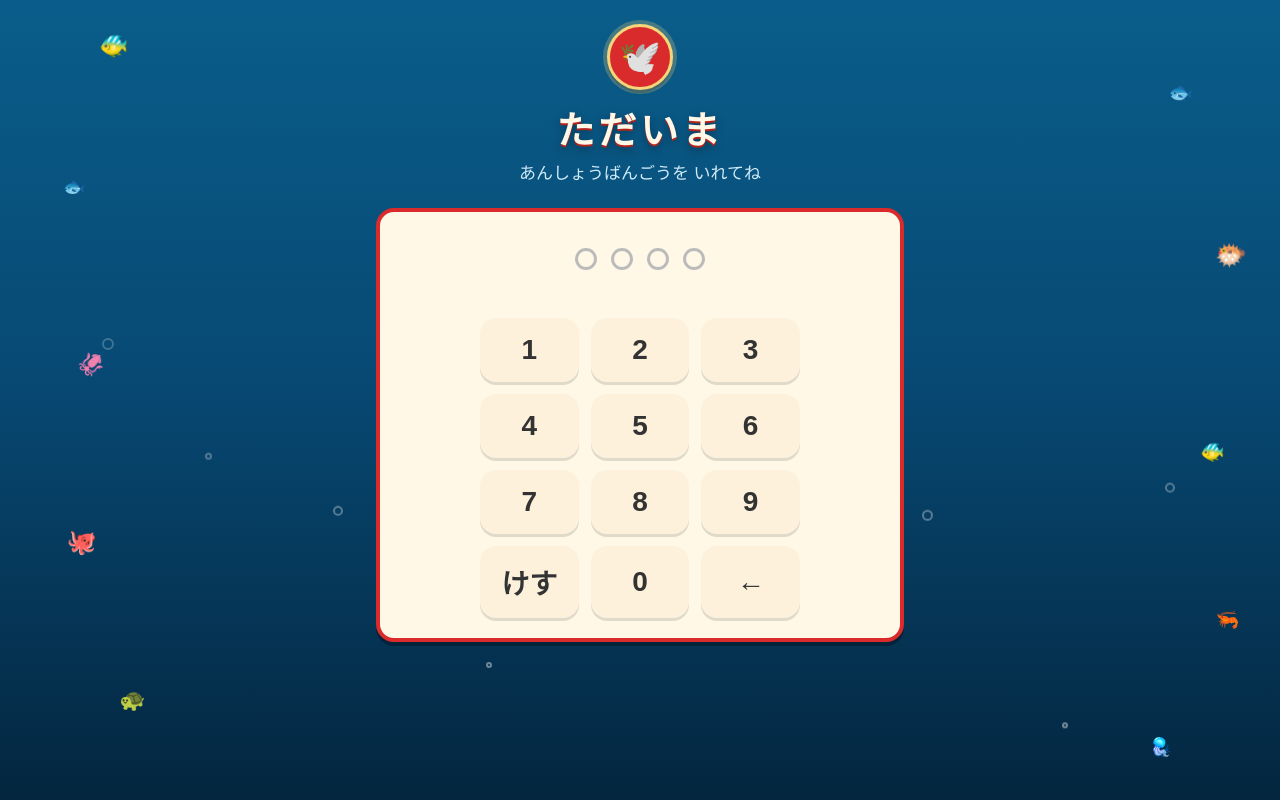
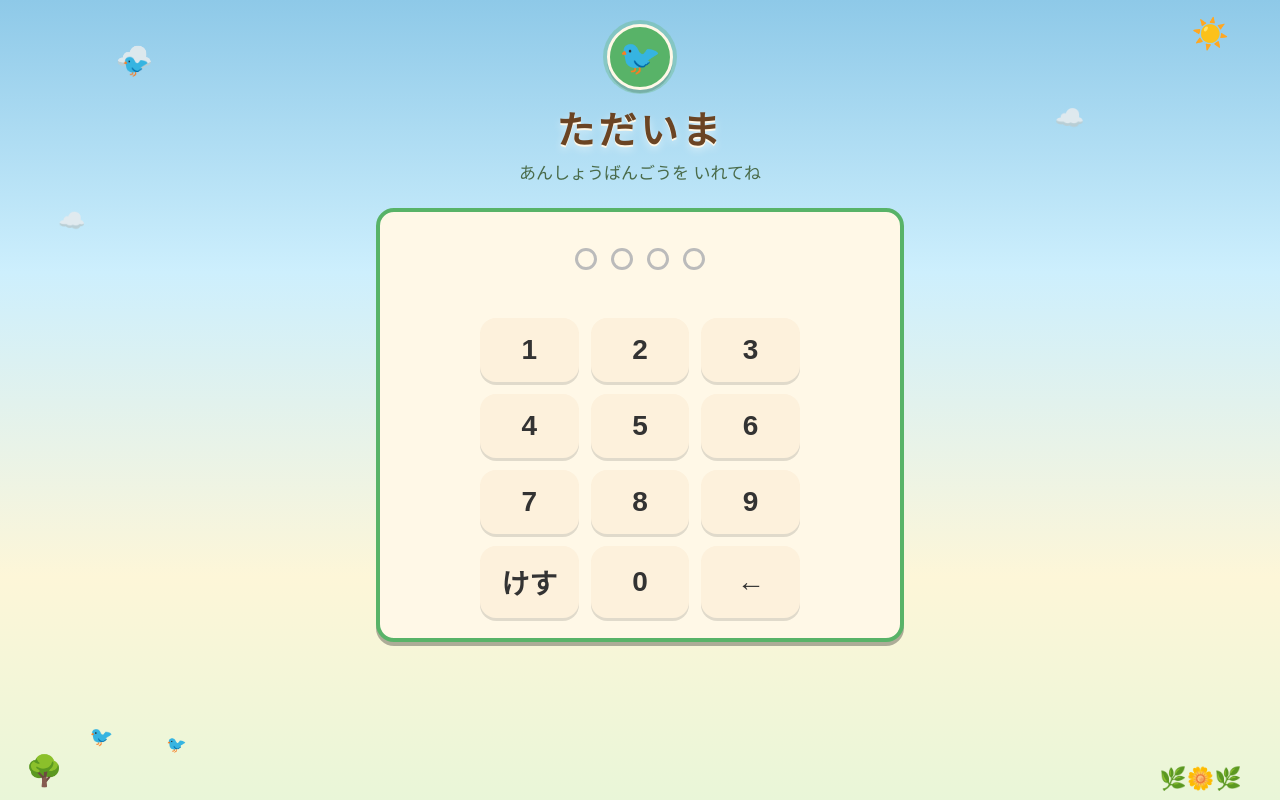
Before and after one commit to teguro/kids-drills, a plain HTML site: page index.html in a window 1280 px wide. Drawn offline with Linux system fonts and the light colour scheme.

Commit message:
Change skin to wild birds

```diff
--- a/index.html
+++ b/index.html
@@ -6,22 +6,23 @@
 <title>ただいま</title>
 <style>
   * { box-sizing: border-box; }
-  body { margin: 0; font-family: "Hiragino Maru Gothic ProN", "Hiragino Sans", sans-serif; background: linear-gradient(180deg, #0a5d8a 0%, #074a75 45%, #04263f 100%); background-attachment: fixed; color: #333; min-height: 100vh; }
+  body { margin: 0; font-family: "Hiragino Maru Gothic ProN", "Hiragino Sans", sans-serif; background: linear-gradient(180deg, #8ec9e8 0%, #cdeffd 34%, #fdf6d8 72%, #e9f6d8 100%); background-attachment: fixed; color: #333; min-height: 100vh; }
   .wrap { position: relative; z-index: 1; max-width: 560px; margin: 0 auto; padding: 24px 16px 40px; text-align: center; }
-  h1 { font-size: 38px; margin: 10px 0 4px; color: #fff8e7; letter-spacing: .1em; text-shadow: 0 2px 0 #b3231b, 0 4px 10px rgba(0,0,0,.35); }
-  p.sub { font-size: 17px; color: #cfeaf7; margin: 0 0 24px; }
+  h1 { font-size: 38px; margin: 10px 0 4px; color: #6b4423; letter-spacing: .1em; text-shadow: 0 2px 0 #fff8e7, 0 4px 8px rgba(255,255,255,.6); }
+  p.sub { font-size: 17px; color: #4a6b4a; margin: 0 0 24px; }
   .hidden { display: none; }
 
-  /* ---- 海底温泉の飾り（魚と泡） ---- */
-  .sea-deco { position: fixed; inset: 0; overflow: hidden; pointer-events: none; z-index: 0; }
-  .sea-deco .fish { position: absolute; animation: swim 7s ease-in-out infinite alternate; }
-  .sea-deco .bubble { position: absolute; bottom: -30px; border-radius: 50%; border: 2px solid rgba(255,255,255,.5); animation: rise linear infinite; }
-  @keyframes swim { from { transform: translateX(0) } to { transform: translateX(26px) } }
-  @keyframes rise { from { transform: translateY(0); opacity: 0 } 12% { opacity: .9 } to { transform: translateY(-108vh); opacity: 0 } }
+  /* ---- 野鳥の飾り（空を飛ぶ鳥と雲） ---- */
+  .sky-deco { position: fixed; inset: 0; overflow: hidden; pointer-events: none; z-index: 0; }
+  .sky-deco .bird { position: absolute; left: -12%; animation: fly linear infinite; }
+  .sky-deco .cloud { position: absolute; animation: drift 9s ease-in-out infinite alternate; opacity: .9; }
+  .sky-deco .perch { position: absolute; }
+  @keyframes fly { from { transform: translate(0, 0) } 25% { transform: translate(28vw, -14px) } 50% { transform: translate(56vw, 4px) } 75% { transform: translate(84vw, -10px) } to { transform: translate(118vw, 2px) } }
+  @keyframes drift { from { transform: translateX(0) } to { transform: translateX(22px) } }
 
   /* ---- ブランドヘッダー ---- */
-  .brand-badge { display: inline-flex; align-items: center; justify-content: center; width: 66px; height: 66px; border-radius: 50%; background: #d92b2b; border: 3px solid #f5d67b; color: #fff; font-size: 34px; box-shadow: 0 0 0 4px rgba(245,214,123,.25), 0 3px 0 rgba(0,0,0,.25); }
-  .song-pill { display: inline-block; font-size: 13.5px; color: #ffe9a8; border: 1.5px solid rgba(255,233,168,.65); border-radius: 999px; padding: 3px 12px; margin-top: 6px; }
+  .brand-badge { display: inline-flex; align-items: center; justify-content: center; width: 66px; height: 66px; border-radius: 50%; background: #58b368; border: 3px solid #fff8e7; color: #fff; font-size: 34px; box-shadow: 0 0 0 4px rgba(88,179,104,.3), 0 3px 0 rgba(0,0,0,.18); }
+  .song-pill { display: inline-block; font-size: 13.5px; color: #8a5a1d; background: rgba(255,248,231,.75); border: 1.5px solid rgba(176,132,44,.55); border-radius: 999px; padding: 3px 12px; margin-top: 6px; }
 
   /* ---- ただいまカード ---- */
   .home-card { background: #fff8e7; border: 4px solid #2e9e5b; border-radius: 18px; padding: 18px 16px; box-shadow: 0 4px 0 rgba(0,0,0,.3); margin-top: 18px; }
@@ -34,20 +35,19 @@
   .hb-tsuzumi { background: #f27bab; }
   .home-msg { min-height: 26px; font-size: 18px; font-weight: bold; color: #2e9e5b; margin: 12px 0 0; }
 
-  /* ---- メニュー（ホーロー看板風） ---- */
-  a.menu-btn { display: block; margin-top: 14px; padding: 20px 18px; border-radius: 14px; background: #fff8e7; text-decoration: none; font-size: 26px; font-weight: bold; box-shadow: 0 4px 0 rgba(0,0,0,.3); border: 4px solid #999; }
+  /* ---- メニュー（野鳥の羽色） ---- */
+  a.menu-btn { display: block; margin-top: 14px; padding: 20px 18px; border-radius: 18px; text-decoration: none; font-size: 26px; font-weight: bold; color: #fff; box-shadow: 0 4px 0 rgba(0,0,0,.18); border: none; }
   a.menu-btn:active { transform: translateY(3px); box-shadow: none; }
-  a.menu-btn .small { display: block; font-size: 14px; font-weight: normal; margin-top: 4px; color: #7a6a53; }
-  a.menu-btn.m-message { border-color: #d92b2b; color: #b3231b; }
-  a.menu-btn.m-drills { border-color: #2e9bd6; color: #0b5e8f; }
-  a.menu-btn.m-bird { border-color: #d9a01f; color: #9a6b12; }
-  a.menu-btn.m-help { background: #d92b2b; border-color: #f5d67b; color: #fff; }
-  a.menu-btn.m-help .small { color: #ffe9d6; }
+  a.menu-btn .small { display: block; font-size: 14px; font-weight: normal; margin-top: 4px; color: #fff; opacity: .92; }
+  a.menu-btn.m-message { background: linear-gradient(180deg, #93c94e, #6da544); }              /* メジロ */
+  a.menu-btn.m-drills { background: linear-gradient(180deg, #25a7dd, #1273ad); border-bottom: 7px solid #f07d1a; } /* カワセミ（背の青＋お腹の橙） */
+  a.menu-btn.m-bird { background: linear-gradient(180deg, #bd8a52, #96682f); }                /* スズメ */
+  a.menu-btn.m-help { background: linear-gradient(180deg, #e05252, #c22e2e); border: 3px solid #f5d67b; }          /* アカショウビン＋金枠 */
 
-  .sea-footer { margin-top: 22px; font-size: 12.5px; color: #a8d8ea; }
+  .sky-footer { margin-top: 22px; font-size: 13px; color: #4a6b4a; }
 
   /* ---- PINゲート（GATE.md 参照） ---- */
-  .pin-card { background: #fff8e7; border: 4px solid #d92b2b; border-radius: 18px; padding: 20px 16px; box-shadow: 0 4px 0 rgba(0,0,0,.3); }
+  .pin-card { background: #fff8e7; border: 4px solid #58b368; border-radius: 18px; padding: 20px 16px; box-shadow: 0 4px 0 rgba(0,0,0,.3); }
   .pin-dots { display: flex; justify-content: center; gap: 14px; margin: 16px 0 8px; }
   .pin-dot { width: 22px; height: 22px; border-radius: 50%; border: 3px solid #bbb; background: transparent; }
   .pin-dot.on { background: #e4572e; border-color: #e4572e; }
@@ -58,35 +58,27 @@
 </style>
 </head>
 <body>
-<div class="sea-deco" aria-hidden="true">
-  <span class="fish" style="top:4%;left:6%;font-size:24px;">🐠</span>
-  <span class="fish" style="top:10%;right:8%;font-size:20px;animation-duration:9s;">🐟</span>
-  <span class="fish" style="top:22%;left:3%;font-size:18px;animation-duration:6s;">🐟</span>
-  <span class="fish" style="top:30%;right:4%;font-size:26px;animation-duration:8s;">🐡</span>
-  <span class="fish" style="top:44%;left:5%;font-size:22px;animation-duration:10s;">🦑</span>
-  <span class="fish" style="top:55%;right:6%;font-size:20px;animation-duration:7s;">🐠</span>
-  <span class="fish" style="top:66%;left:4%;font-size:24px;animation-duration:9s;">🐙</span>
-  <span class="fish" style="top:76%;right:5%;font-size:19px;animation-duration:6.5s;">🦐</span>
-  <span class="fish" style="top:86%;left:8%;font-size:21px;animation-duration:8.5s;">🐢</span>
-  <span class="fish" style="top:92%;right:10%;font-size:18px;animation-duration:7.5s;">🪼</span>
-  <span class="bubble" style="left:8%;width:12px;height:12px;animation-duration:9s;"></span>
-  <span class="bubble" style="left:16%;width:7px;height:7px;animation-duration:7s;animation-delay:2s;"></span>
-  <span class="bubble" style="left:26%;width:10px;height:10px;animation-duration:11s;animation-delay:1s;"></span>
-  <span class="bubble" style="left:38%;width:6px;height:6px;animation-duration:8s;animation-delay:3.5s;"></span>
-  <span class="bubble" style="left:50%;width:13px;height:13px;animation-duration:10s;animation-delay:.5s;"></span>
-  <span class="bubble" style="left:61%;width:8px;height:8px;animation-duration:7.5s;animation-delay:2.8s;"></span>
-  <span class="bubble" style="left:72%;width:11px;height:11px;animation-duration:9.5s;animation-delay:1.6s;"></span>
-  <span class="bubble" style="left:83%;width:6px;height:6px;animation-duration:8.5s;animation-delay:4s;"></span>
-  <span class="bubble" style="left:91%;width:10px;height:10px;animation-duration:10.5s;animation-delay:.9s;"></span>
-  <span class="bubble" style="left:45%;width:7px;height:7px;animation-duration:9s;animation-delay:5s;"></span>
-  <span class="bubble" style="left:67%;width:5px;height:5px;animation-duration:7s;animation-delay:5.6s;"></span>
-  <span class="bubble" style="left:20%;width:5px;height:5px;animation-duration:8s;animation-delay:6.2s;"></span>
+<div class="sky-deco" aria-hidden="true">
+  <span class="perch" style="top:2%;right:4%;font-size:30px;">☀️</span>
+  <span class="cloud" style="top:5%;left:8%;font-size:30px;">☁️</span>
+  <span class="cloud" style="top:13%;right:16%;font-size:24px;animation-duration:11s;">☁️</span>
+  <span class="cloud" style="top:26%;left:4%;font-size:22px;animation-duration:13s;">☁️</span>
+  <span class="bird" style="top:8%;font-size:22px;animation-duration:26s;">🐦</span>
+  <span class="bird" style="top:15%;font-size:17px;animation-duration:32s;animation-delay:6s;">🕊️</span>
+  <span class="bird" style="top:21%;font-size:19px;animation-duration:29s;animation-delay:13s;">🐦</span>
+  <span class="bird" style="top:33%;font-size:16px;animation-duration:35s;animation-delay:3s;">🐦</span>
+  <span class="bird" style="top:45%;font-size:20px;animation-duration:30s;animation-delay:18s;">🦆</span>
+  <span class="bird" style="top:58%;font-size:16px;animation-duration:34s;animation-delay:9s;">🐦</span>
+  <span class="perch" style="bottom:1.5%;left:2%;font-size:30px;">🌳</span>
+  <span class="perch" style="bottom:6.5%;left:7%;font-size:19px;">🐦</span>
+  <span class="perch" style="bottom:5.8%;left:13%;font-size:16px;">🐦</span>
+  <span class="perch" style="bottom:1%;right:3%;font-size:22px;">🌿🌼🌿</span>
 </div>
 <div class="wrap">
 
   <!-- ============ PINゲート（未開錠のときだけ表示） ============ -->
   <div id="gate-view" class="hidden">
-    <div class="brand-badge">🕊️</div>
+    <div class="brand-badge">🐦</div>
     <h1>ただいま</h1>
     <p class="sub">あんしょうばんごうを いれてね</p>
     <div class="pin-card">
@@ -113,7 +105,7 @@
 
   <!-- ============ トップメニュー（開錠後に表示） ============ -->
   <div id="menu-view" class="hidden">
-    <div class="brand-badge">🕊️</div>
+    <div class="brand-badge">🐦</div>
     <h1>ただいま</h1>
     <span class="song-pill">♪ かえってきたら ただいま、ただいまに きめた ♪</span>
 
@@ -130,10 +122,10 @@
 
     <a class="menu-btn m-message" href="message.html">✉️ ママから<span class="small">ママからの メッセージ</span></a>
     <a class="menu-btn m-drills" href="drills.html">ドリルランド<span class="small">かんじ・こくご・さんすう・しゃかい・りか・えいご</span></a>
-    <a class="menu-btn m-bird" href="bird.html">🕊️ バード<span class="small">おうち つうか の かんり</span></a>
+    <a class="menu-btn m-bird" href="bird.html">🐦 バード<span class="small">おうち つうか の かんり</span></a>
     <a class="menu-btn m-help" href="help.html">🆘 こまったとき<span class="small">ママ・お父さんに でんわする</span></a>
 
-    <p class="sea-footer">🐚 🦀 でんわは 4126（よいふろ）…じゃなくて「こまったとき」から 🪸</p>
+    <p class="sky-footer">🌿 ことりたちも おかえりを まってるよ 🌼</p>
   </div>
 
 </div>
```
